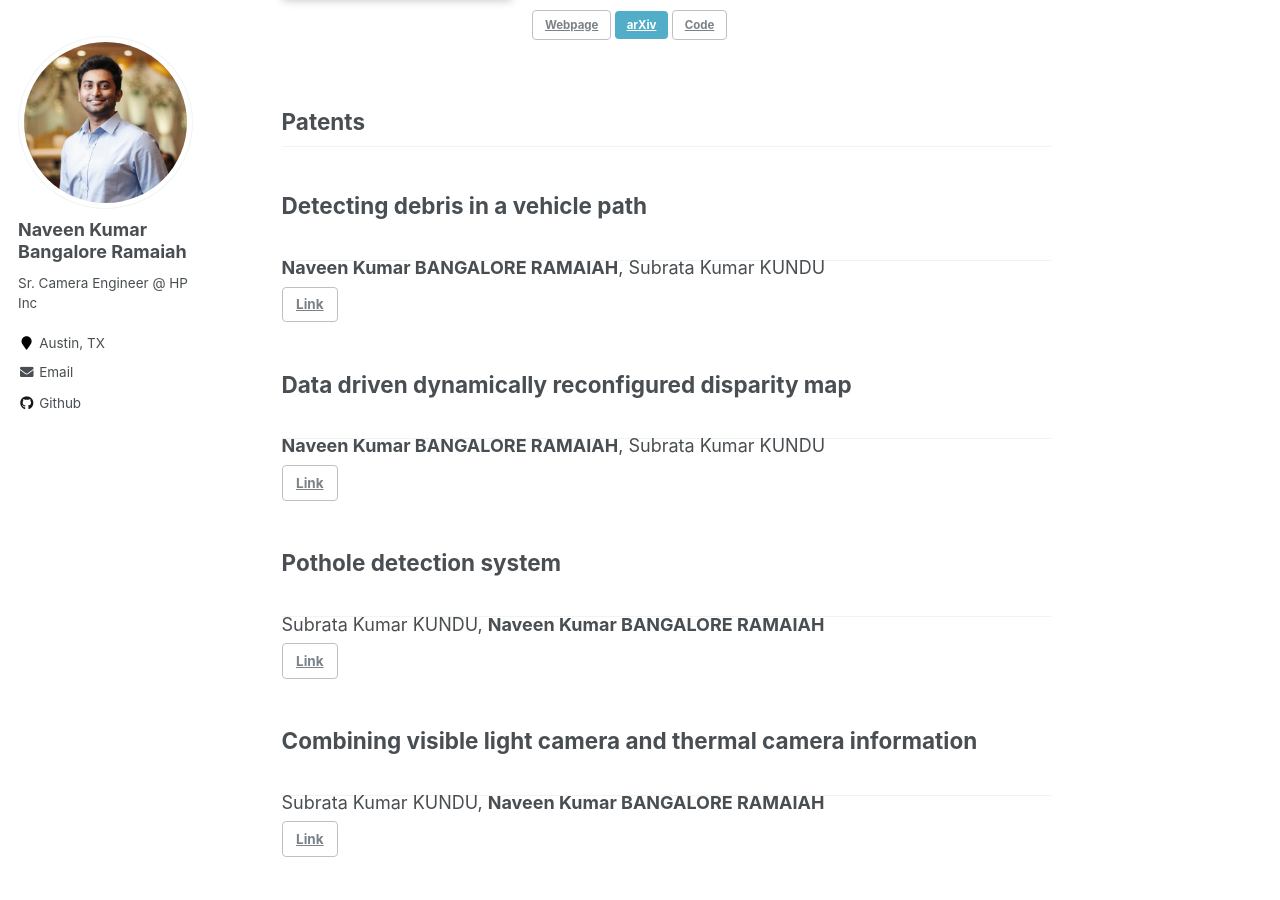
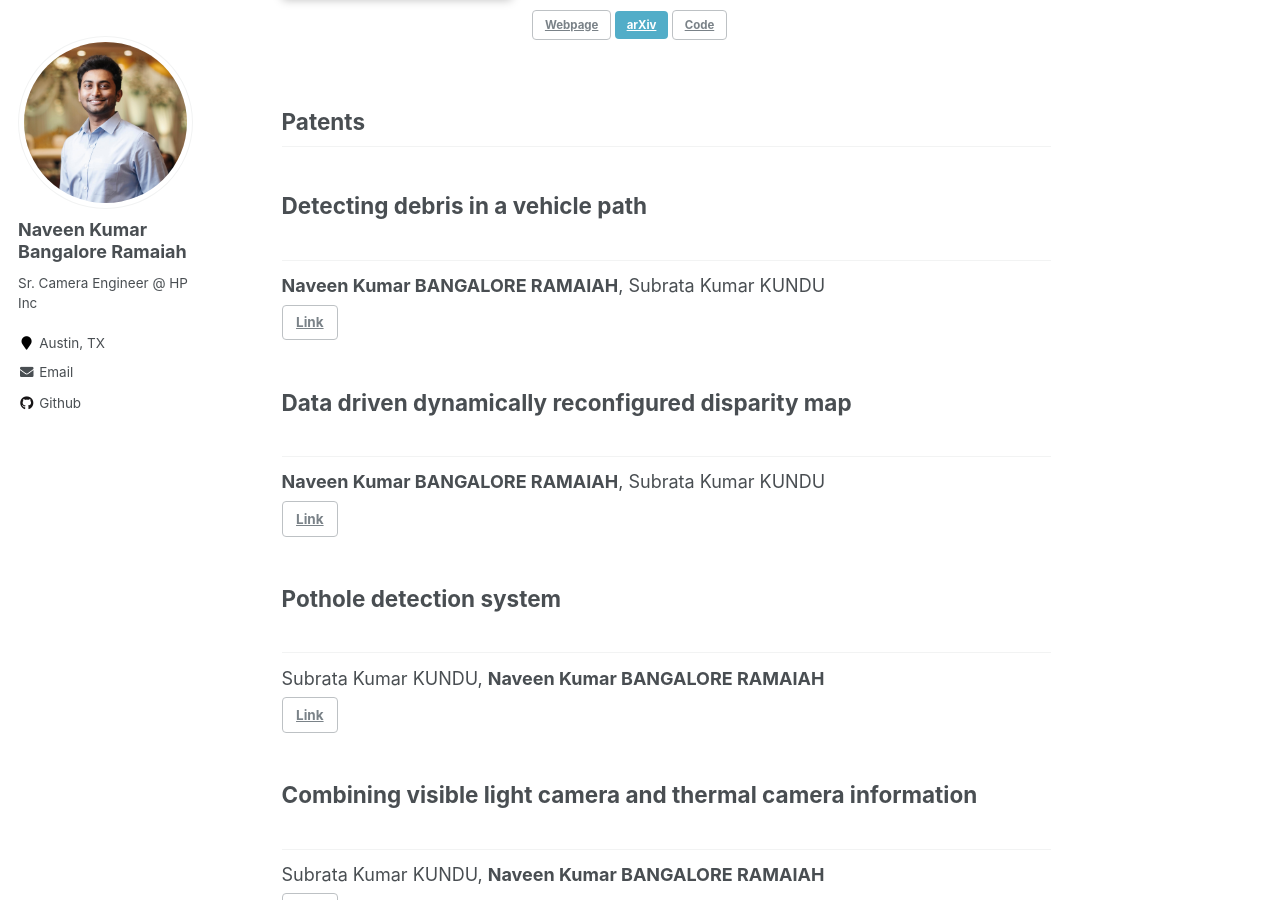
Before and after one commit to naveen-bangalore/nbangalore.github.io, a Jekyll site: the page built from index.html, in a window 1280 px wide and 900 px high, scrolled down 1364 px. Built offline with Jekyll 4.4.1, drawn with Linux system fonts in a browser that asks for light colours.

Commit message:
Update patents-single.html

```diff
--- a/_includes/patents-single.html
+++ b/_includes/patents-single.html
@@ -20,7 +20,7 @@
       <h2 class="patents__item-title" itemprop="headline">
         {{ patents.title | markdownify }}
       </h2>
-      <p style="margin-top: -1em;">{{ patents.inventors | markdownify | remove: '<p>' | remove: '</p>'}}</p>
+      <p>{{ patents.inventors | markdownify | remove: '<p>' | remove: '</p>'}}</p>
       <p style="margin-top: -1em;">{{ patents.venue | markdownify | remove: '<p>' | remove: '</p>'}}</p>
       <p style="margin-top: -1em; color: rgb(3, 153, 3)">{{ patents.notes | markdownify | remove: '<p>' | remove: '</p>'}}</p>
       <p style="margin-top: -1em;">
```
